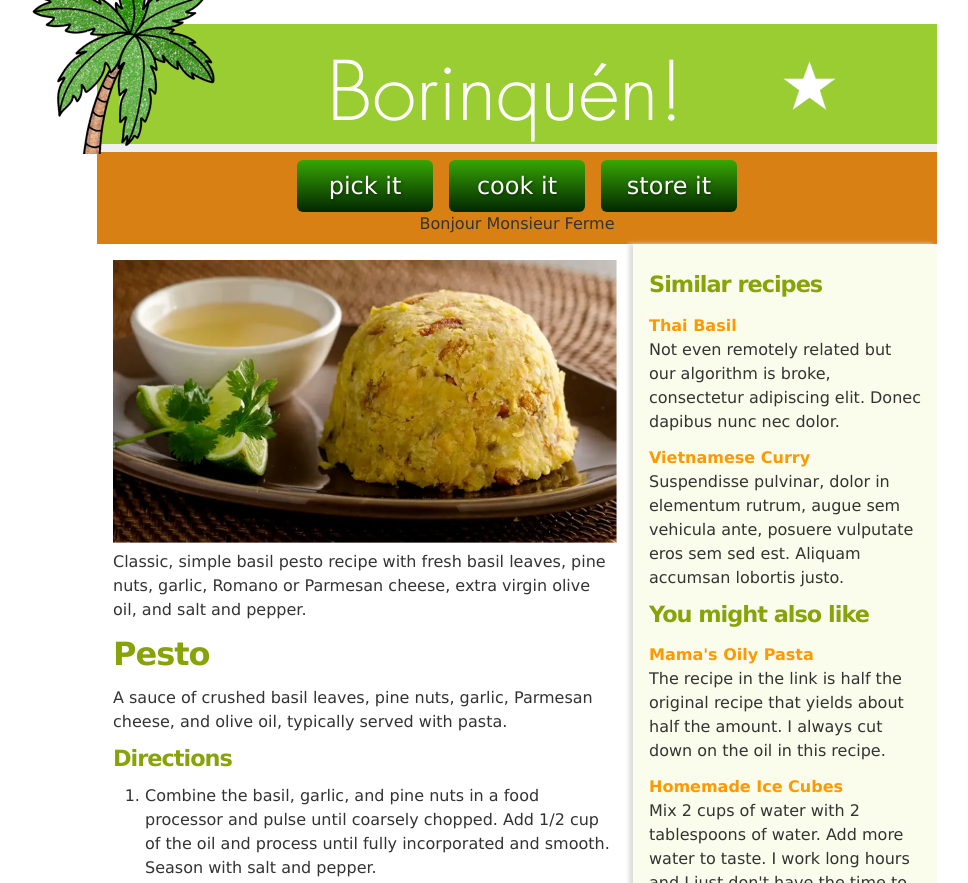
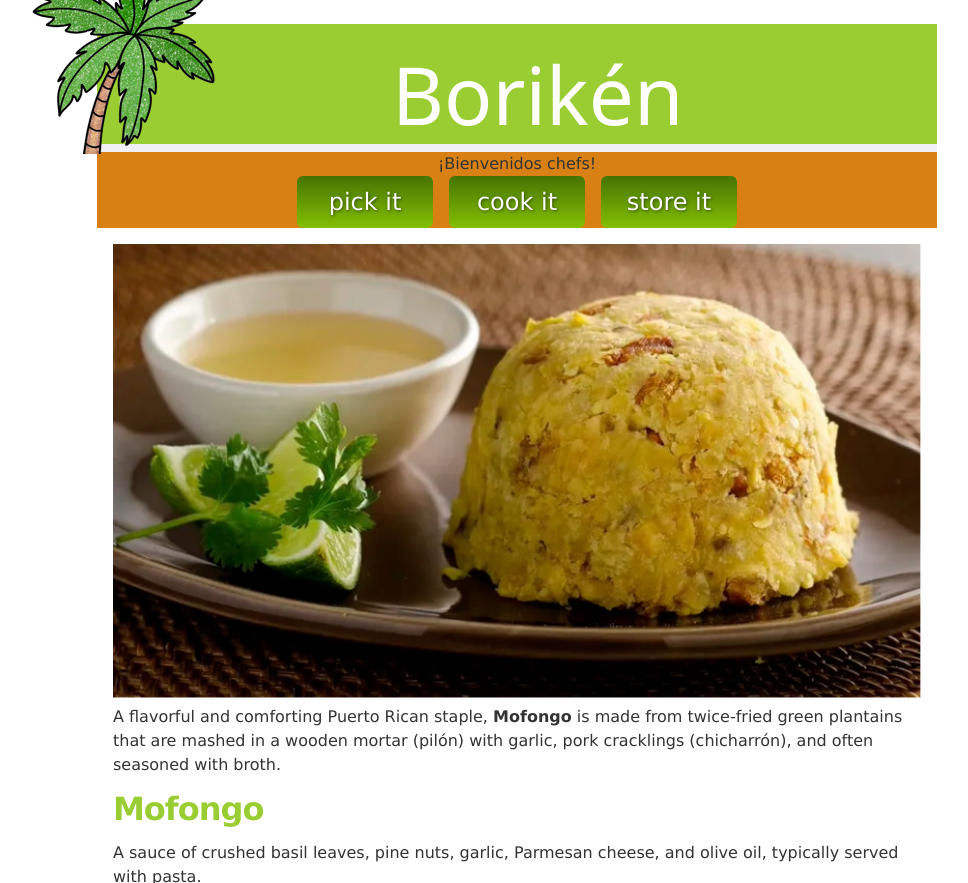
Before and after one commit to dc154/Boriken, a website: page app/index.html in a window 1280 px wide. Shown: the top 883 px of the page, without its empty margins (123-1091 px from the left). Drawn offline with Linux system fonts and the light colour scheme; a web font is replaced by a local one.

Commit message:
update header font and color

```diff
--- a/app/css/styles.css
+++ b/app/css/styles.css
@@ -50,7 +50,7 @@ body {
 
 h2,
 h3 {
-  color: var(--basil-green);
+  color: yellowgreen;
   margin: 8px 0;
   font-size: 1.4rem;
   letter-spacing: -1px;
@@ -89,13 +89,16 @@ header {
 
   h1 {
     background: url(img/tree\ Small.png) no-repeat;
-    font-family: futura_stdlight, sans-serif;
-    font-weight: normal;
+    font-family: "Henny Penny", system-ui;
+    font-weight: 400;
+    font-style: normal;
+    /* font-family: futura_stdlight, sans-serif;
+    font-weight: normal; */
     color: #fff;
     font-size: 5rem;
 
     @media (width > 640px) {
-      padding-left: 330px;
+      padding-left: 395px;
       padding-top: 90px;
       transform: translate(-100px, -80px);
       background-position: top left;
@@ -115,7 +118,7 @@ header {
     display: flex;
     justify-content: center;
     align-items: center;
-    transform: rotate(360deg);
+    transform: rotateY(360deg);
     transition: all 1s ease;
 
     &:hover {
@@ -127,12 +130,18 @@ header {
 nav {
   background: var(--orange-pr);
   border-top: 0.5rem solid var(--bone-white);
-  padding: 0.5rem;
+  /* padding: 0.5rem; */
   display: flex;
   align-items: center;
   justify-content: space-between;
-  flex-direction: column-reverse;
+  flex-direction: column;
 
+  /* @media (width < 640px) {
+    padding-left: 395px;
+    padding-top: 90px;
+    transform: translate(-100px, -80px);
+    background-position: top left;
+  } */
 
   ul {
     display: flex;
@@ -158,7 +167,7 @@ nav {
 }
 
 .nav-storeit a {
-  background-image: linear-gradient(to bottom, #37A603 1%, #022601 100%);
+  background-image: linear-gradient(to bottom, #467302 1%, #84BF04 100%);
 }
 
 .nav-storeit a:hover {
@@ -166,7 +175,7 @@ nav {
 }
 
 .nav-pickit a {
-  background-image: linear-gradient(to bottom, #37A603 0%, #022601 100%);
+  background-image: linear-gradient(to bottom, #467302 0%, #84BF04 100%);
 }
 
 .nav-pickit a:hover {
@@ -174,7 +183,7 @@ nav {
 }
 
 .nav-cookit a {
-  background-image: linear-gradient(to bottom, #37A603 0%, #022601 100%);
+  background-image: linear-gradient(to bottom, #467302 0%, #84BF04 100%);
 }
 
 .nav-cookit a:hover {
@@ -207,6 +216,7 @@ footer {
 @media(width > 640px) {
   .content {
     display: flex;
+    flex-direction: column;
   }
 
   article {
@@ -214,7 +224,7 @@ footer {
   }
 
   aside {
-    background-color: var(--light-green);
+    background-color: lightyellow;
     box-shadow: -4px 0px 4px #ddd;
   }
 }
--- a/app/index.html
+++ b/app/index.html
@@ -6,16 +6,20 @@
 
   <meta name="viewport" content="width=device-width, initial-scale=1.0" />
   <link rel="stylesheet" href="css/styles.css" />
+  <link rel="preconnect" href="https://fonts.googleapis.com">
+  <link rel="preconnect" href="https://fonts.gstatic.com" crossorigin>
+  <link href="https://fonts.googleapis.com/css2?family=Audiowide&family=Henny+Penny&family=Ultra&display=swap"
+    rel="stylesheet">
 </head>
 
 <body>
   <header>
-    <h1>Borinquén!</h1>
+    <h1>Borikén</h1>
     <a class="beta" href="#"></a>
   </header>
 
   <nav>
-    <p>Bonjour Monsieur Ferme</p>
+    <p>¡Bienvenidos chefs!</p>
     <ul>
       <li class="nav-pickit"><a href="#">pick it</a></li>
       <li class="nav-cookit"><a href="#">cook it</a></li>
@@ -33,14 +37,14 @@
     img/pesto/pesto_iodywc_c_scale,w_1380.jpg 2048w
   " width="100%" height="auto" /> -->
         <figcaption>
-          Classic, simple basil pesto recipe with fresh basil leaves, pine nuts,
-          garlic, Romano or Parmesan cheese, extra virgin olive oil, and salt and
-          pepper.
+          A flavorful and comforting Puerto Rican staple, <strong>Mofongo</strong> is made
+          from twice-fried green plantains that are mashed in a wooden mortar
+          (pilón) with garlic, pork cracklings (chicharrón), and often seasoned with broth.
         </figcaption>
       </figure>
 
 
-      <h2 itemprop="name">Pesto</h2>
+      <h2 itemprop="name">Mofongo</h2>
 
       <p itemprop="description">
         A sauce of crushed basil leaves, pine nuts, garlic, Parmesan cheese,
```
Also changed, not shown: app/css/img/ploygon.svg (deleted), app/css/img/star.svg, app/css/img/star2.svg (deleted).
